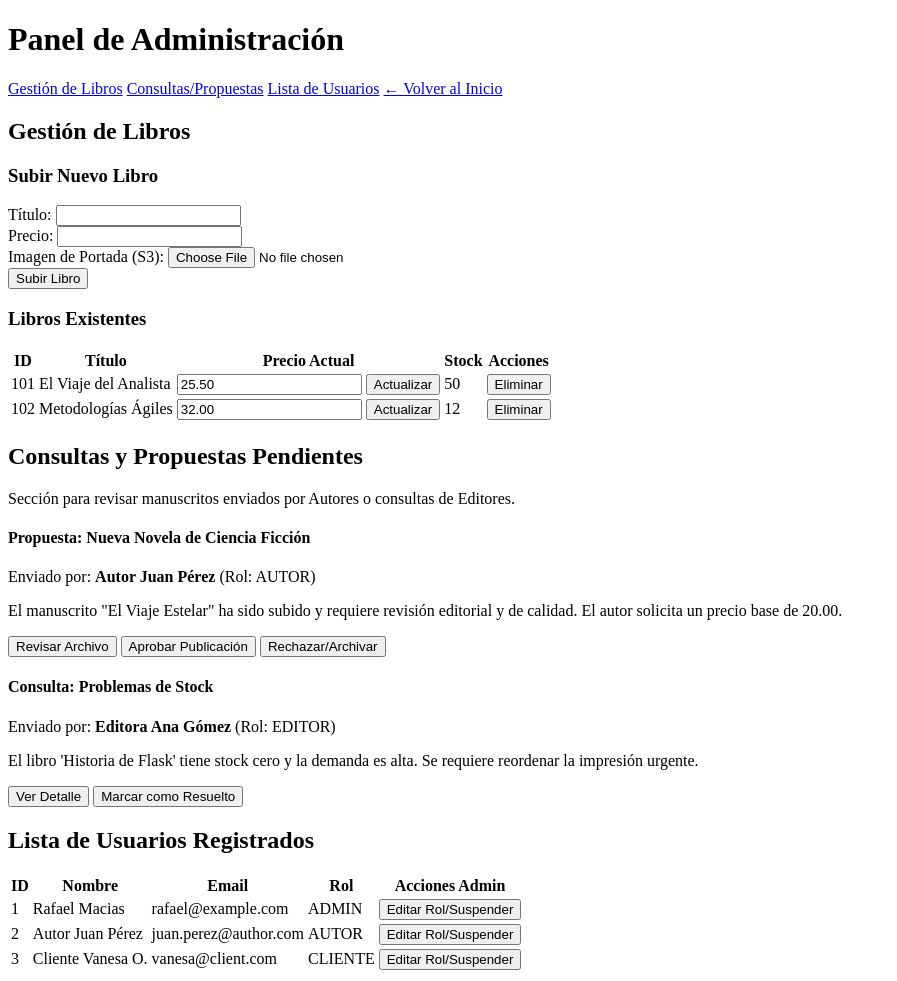
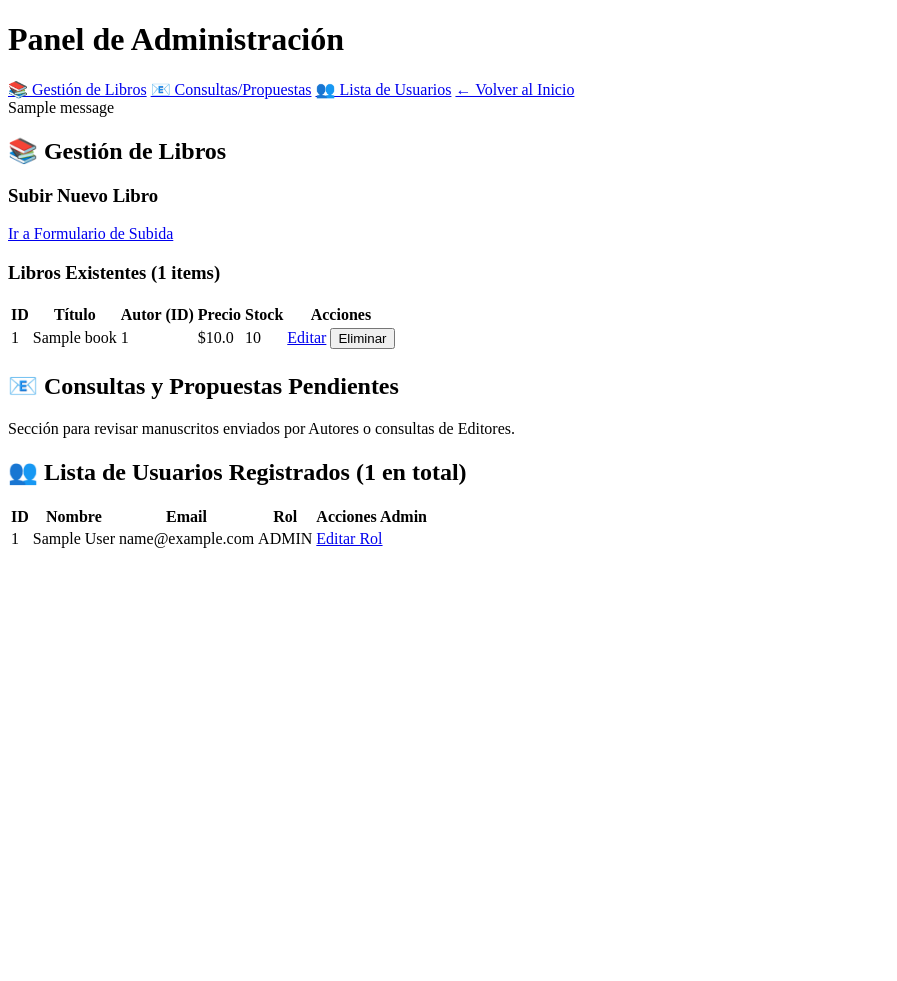
Before and after one commit to BrianHeT/YennyPy, a Flask app: template app/templates/admin_panel.html in a window 1280 px wide. Shown: the whole page, without its empty margins (0-897 px from the left). After the commit the page ends 548 px from the top, so only its background shows below. Run offline with Flask 3, Linux system fonts and the light colour scheme; the template is opened without the code that fills it: values that come from a table or form of the project are taken from there, others are empty; tables that the repository leaves empty hold one stand-in row (values such as "Sample post"); one stand-in notice (Sample message) is shown.

Commit message:
actualizacion de adminpanel
vista actualizada con las rutas

```diff
--- a/app/templates/admin_panel.html
+++ b/app/templates/admin_panel.html
@@ -6,135 +6,97 @@
     <title>Document</title>
 </head>
 <body>
-
     <h1>Panel de Administración</h1>
 
     <aside class="admin-sidebar">
         <nav>
-            {# Los enlaces usan ID de sección para la navegación JS #}
-            <a href="#books-management" class="sidebar-link active"> Gestión de Libros</a>
-            <a href="#queries-review" class="sidebar-link"> Consultas/Propuestas</a>
-            <a href="#user-list" class="sidebar-link"> Lista de Usuarios</a>
-            <a href="{{ url_for('index') }}" class="sidebar-link">← Volver al Inicio</a>
+            {# Enlaces de navegación #}
+            <a href="#books-management" class="sidebar-link active">📚 Gestión de Libros</a>
+            <a href="#queries-review" class="sidebar-link">📧 Consultas/Propuestas</a>
+            <a href="#user-list" class="sidebar-link">👥 Lista de Usuarios</a>
+            <a href="{{ url_for('main.index') }}" class="sidebar-link">← Volver al Inicio</a>
         </nav>
     </aside>
 
     <main class="admin-content">
 
+        {# Mostrar mensajes flash (éxito o error) #}
+        {% with messages = get_flashed_messages(with_categories=true) %}
+            {% if messages %}
+                <div class="flash-messages">
+                    {% for category, message in messages %}
+                        <div class="alert alert-{{ category }}">{{ message }}</div>
+                    {% endfor %}
+                </div>
+            {% endif %}
+        {% endwith %}
+
         {# ========================================================================= #}
-        {# 1. GESTIÓN DE LIBROS (Subir, Eliminar, Precio) #}
+        {# 1. GESTIÓN DE LIBROS (CRUD) #}
         {# ========================================================================= #}
         <section id="books-management" class="tab-content active">
-            <h2> Gestión de Libros</h2>
+            <h2>📚 Gestión de Libros</h2>
 
             {# --- Formulario para Crear/Subir Libro --- #}
             <div class="card mb-4">
                 <h3>Subir Nuevo Libro</h3>
-                {# ACTION será gestionada por Flask: url_for('admin.add_book') #}
-                <form method="POST" action="/admin/books/add" enctype="multipart/form-data">
-                    {# Campos de formulario simulados. Jinja2 debe renderizarlos después. #}
-                    <div class="form-group">
-                        <label for="title">Título:</label>
-                        <input type="text" id="title" name="title" class="form-control" required>
-                    </div>
-                    <div class="form-group">
-                        <label for="price">Precio:</label>
-                        <input type="number" id="price" name="price" class="form-control" step="0.01" required>
-                    </div>
-                    <div class="form-group">
-                        <label for="image">Imagen de Portada (S3):</label>
-                        <input type="file" id="image" name="image" class="form-control-file">
-                    </div>
-
-                    <button type="submit" class="btn btn-success mt-3">Subir Libro</button>
-                </form>
+                {# Vinculado a la RUTA CREATE: /admin/books/add #}
+                <a href="{{ url_for('admin.add_book') }}" class="btn btn-success mt-3">Ir a Formulario de Subida</a>
             </div>
 
             {# --- Listado y Acciones de Libros Existentes (Tabla) --- #}
-            <h3>Libros Existentes</h3>
+            <h3>Libros Existentes ({{ books|length }} items)</h3>
             <table class="data-table">
                 <thead>
                     <tr>
                         <th>ID</th>
                         <th>Título</th>
-                        <th>Precio Actual</th>
+                        <th>Autor (ID)</th>
+                        <th>Precio</th>
                         <th>Stock</th>
                         <th>Acciones</th>
                     </tr>
                 </thead>
                 <tbody>
-                    {# Este bucle debe ser llenado con Jinja2: {% for book in books %} #}
+                    {# Bucle Jinja2 para mostrar los libros #}
+                    {% for book in books %}
                     <tr>
-                        <td>101</td>
-                        <td>El Viaje del Analista</td>
+                        <td>{{ book.id }}</td>
+                        <td>{{ book.title }}</td>
+                        {# Asumimos que Author_id existe en el modelo Book #}
+                        <td>{{ book.author_id or 'N/A' }}</td>
+                        <td>${{ book.price | round(2) }}</td>
+                        <td>{{ book.quantity }}</td>
                         <td>
-                            <form method="POST" action="/admin/books/update/101">
-                                <input type="number" name="new_price" value="25.50" step="0.01" required>
-                                <button type="submit" class="btn-sm btn-update">Actualizar</button>
-                            </form>
-                        </td>
-                        <td>50</td>
-                        <td>
-                            <form method="POST" action="/admin/books/delete/101" style="display:inline;">
-                                <button type="submit" class="btn-sm btn-danger" onclick="return confirm('¿Seguro que deseas eliminar este libro?');">Eliminar</button>
+                            {# RUTA UPDATE: /admin/books/edit/<id> #}
+                            <a href="{{ url_for('admin.edit_book', book_id=book.id) }}" class="btn-sm btn-edit">Editar</a>
+
+                            {# RUTA DELETE: /admin/books/delete/<id> (Método POST) #}
+                            <form method="POST" action="{{ url_for('admin.delete_book', book_id=book.id) }}" style="display:inline;">
+                                <button type="submit" class="btn-sm btn-danger" onclick="return confirm('¿Seguro que deseas eliminar el libro {{ book.title }}?');">Eliminar</button>
                             </form>
                         </td>
                     </tr>
-                    {# {% endfor %} #}
-                    <tr>
-                        <td>102</td>
-                        <td>Metodologías Ágiles</td>
-                        <td>
-                            <form method="POST" action="/admin/books/update/102">
-                                <input type="number" name="new_price" value="32.00" step="0.01" required>
-                                <button type="submit" class="btn-sm btn-update">Actualizar</button>
-                            </form>
-                        </td>
-                        <td>12</td>
-                        <td>
-                            <form method="POST" action="/admin/books/delete/102" style="display:inline;">
-                                <button type="submit" class="btn-sm btn-danger" onclick="return confirm('¿Seguro que deseas eliminar este libro?');">Eliminar</button>
-                            </form>
-                        </td>
-                    </tr>
+                    {% endfor %}
+                    {# {% else %} <tr><td colspan="6">No hay libros registrados.</td></tr> {% endif %} #}
                 </tbody>
             </table>
         </section>
 
-        {# 2. REVISIÓN DE CONSULTAS Y PROPUESTAS #}
-
+        {# ========================================================================= #}
+        {# 2. REVISIÓN DE CONSULTAS Y PROPUESTAS (Usando solo HTML de muestra) #}
+        {# ========================================================================= #}
         <section id="queries-review" class="tab-content">
-            <h2> Consultas y Propuestas Pendientes</h2>
+            <h2>📧 Consultas y Propuestas Pendientes</h2>
             <p>Sección para revisar manuscritos enviados por Autores o consultas de Editores.</p>
-
-            <div class="query-card">
-                <h4>Propuesta: Nueva Novela de Ciencia Ficción</h4>
-                <p>Enviado por: <strong>Autor Juan Pérez</strong> (Rol: AUTOR)</p>
-                <p class="query-content">El manuscrito "El Viaje Estelar" ha sido subido y requiere revisión editorial y de calidad. El autor solicita un precio base de 20.00.</p>
-                <div class="query-actions">
-                    <button class="btn-sm btn-info">Revisar Archivo</button>
-                    <button class="btn-sm btn-success">Aprobar Publicación</button>
-                    <button class="btn-sm btn-warning">Rechazar/Archivar</button>
-                </div>
-            </div>
-
-            <div class="query-card">
-                <h4>Consulta: Problemas de Stock</h4>
-                <p>Enviado por: <strong>Editora Ana Gómez</strong> (Rol: EDITOR)</p>
-                <p class="query-content">El libro 'Historia de Flask' tiene stock cero y la demanda es alta. Se requiere reordenar la impresión urgente.</p>
-                <div class="query-actions">
-                    <button class="btn-sm btn-info">Ver Detalle</button>
-                    <button class="btn-sm btn-success">Marcar como Resuelto</button>
-                </div>
-            </div>
-
+            {# ... Contenido estático de consultas ... #}
         </section>
 
         {# ========================================================================= #}
         {# 3. LISTA DE USUARIOS (Roles) #}
         {# ========================================================================= #}
         <section id="user-list" class="tab-content">
-            <h2> Lista de Usuarios Registrados</h2>
+            <h2>👥 Lista de Usuarios Registrados ({{ users|length }} en total)</h2>
 
             <table class="data-table">
                 <thead>
@@ -147,33 +109,33 @@
                     </tr>
                 </thead>
                 <tbody>
-                    {# Este bucle debe ser llenado con Jinja2: {% for user in users %} #}
+                    {# Bucle Jinja2 para mostrar los usuarios #}
+                    {% for user in users %}
                     <tr>
-                        <td>1</td>
-                        <td>Rafael Macias</td>
-                        <td>rafael@example.com</td>
-                        <td><span class="role-tag admin">ADMIN</span></td>
-                        <td><button class="btn-sm btn-edit">Editar Rol/Suspender</button></td>
+                        <td>{{ user.id }}</td>
+                        <td>{{ user.name }}</td>
+                        <td>{{ user.email }}</td>
+
+                        {# Lógica Jinja2 para determinar el rol (se basa en el campo is_admin) #}
+                        <td>
+                            {% if user.is_admin %}
+                                <span class="role-tag admin">ADMIN</span>
+                            {% else %}
+                                <span class="role-tag client">CLIENTE</span>
+                                {# Aquí podrías agregar más checks: {% elif user.is_author %} #}
+                            {% endif %}
+                        </td>
+
+                        <td>
+                            <a href="{{ url_for('admin.edit_user_role', user_id=user.id) }}" class="btn-sm btn-edit">Editar Rol</a>
+                            {# Asume una ruta para eliminar usuarios: url_for('admin.delete_user', user_id=user.id) #}
+                        </td>
                     </tr>
-                    <tr>
-                        <td>2</td>
-                        <td>Autor Juan Pérez</td>
-                        <td>juan.perez@author.com</td>
-                        <td><span class="role-tag author">AUTOR</span></td>
-                        <td><button class="btn-sm btn-edit">Editar Rol/Suspender</button></td>
-                    </tr>
-                    <tr>
-                        <td>3</td>
-                        <td>Cliente Vanesa O.</td>
-                        <td>vanesa@client.com</td>
-                        <td><span class="role-tag client">CLIENTE</span></td>
-                        <td><button class="btn-sm btn-edit">Editar Rol/Suspender</button></td>
-                    </tr>
+                    {% endfor %}
                 </tbody>
             </table>
         </section>
 
     </main>
-
 </body>
 </html>
```
